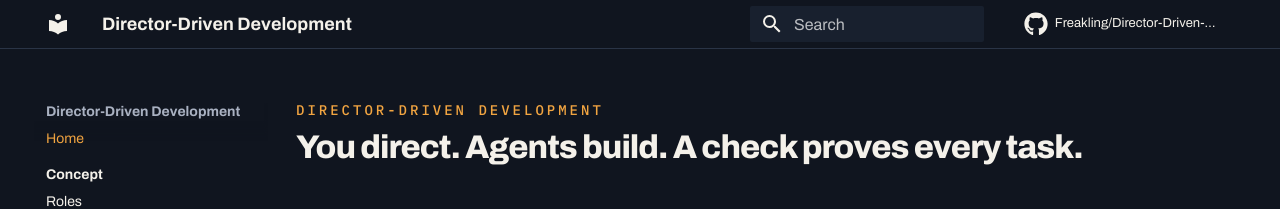
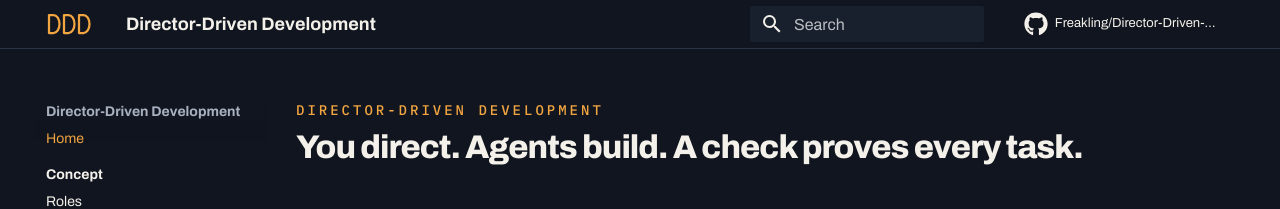
Before and after one commit to Freakling/Director-Driven-Development, an MkDocs documentation site: the page built from docs/index.md, in a window 1280 px wide. Shown: the top 209 px of the page. Built offline with MkDocs 1.6.1 and Material for MkDocs 9.7.7, drawn with Linux system fonts in a browser that asks for light colours; comment, search, counter and statistics services are not loaded.

Commit message:
feat: add DDD logo and favicon in amber accent (T4)
Three amber D-letterforms as the header logo; a single D on a dark
rounded square as the favicon. Both SVGs use the accent colour from
ddd.css. mkdocs.yml wired to theme.logo and theme.favicon.

Visual outcome is a (demo) item: confirmed in the next acceptance check.

Co-Authored-By: Claude Sonnet 4.6 <noreply@anthropic.com>

```diff
--- a/mkdocs.yml
+++ b/mkdocs.yml
@@ -19,6 +19,8 @@ theme:
     - navigation.indexes
     - content.code.copy
     - search.highlight
+  logo: assets/images/logo.svg
+  favicon: assets/images/favicon.svg
   icon:
     repo: fontawesome/brands/github
 
```
Also changed, not shown: TASKS.md (+1 -1 lines), docs/assets/images/favicon.svg (added), docs/assets/images/logo.svg (added).
